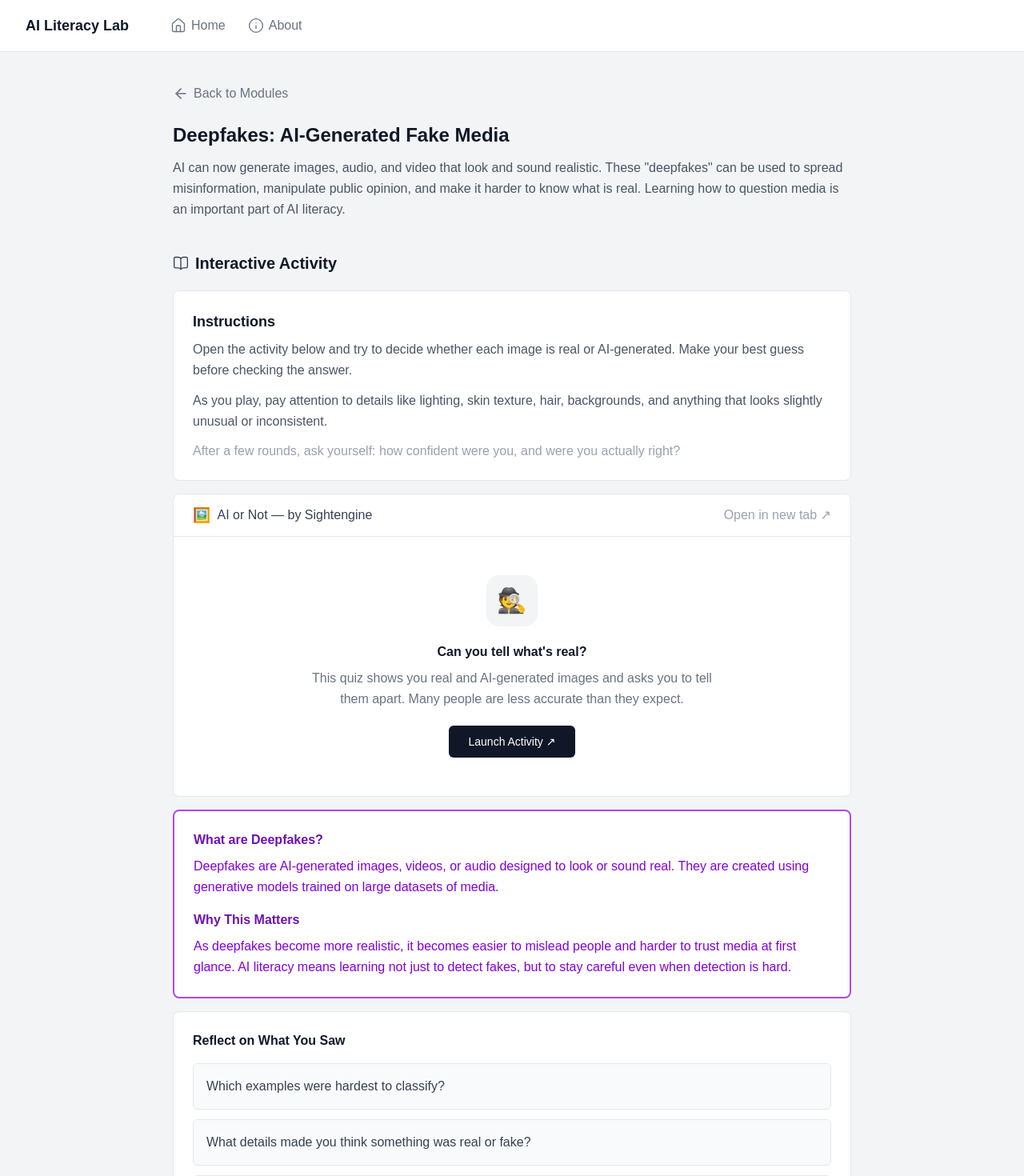
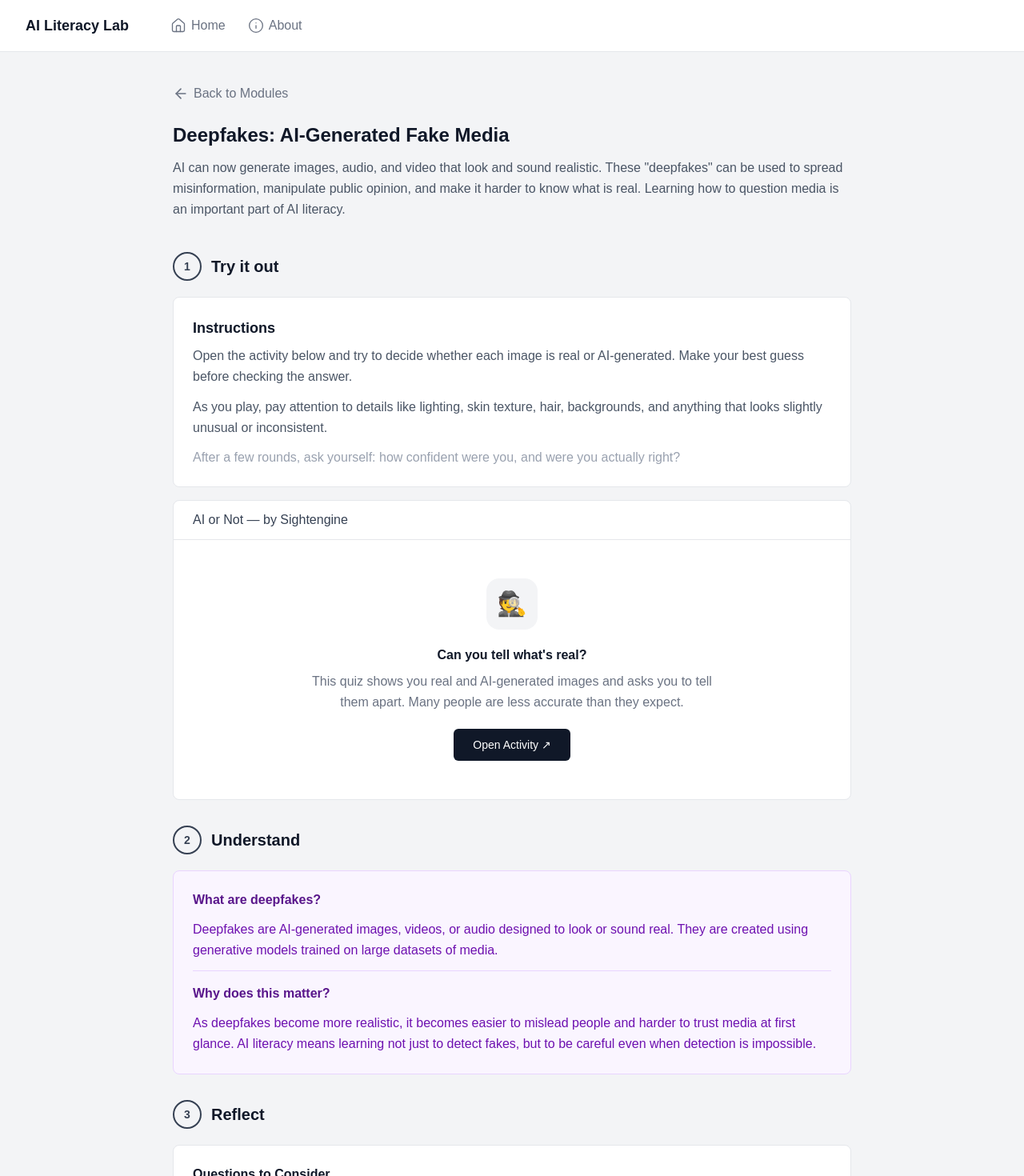
Before and after one commit to catebarry/ai-literacy-site, a Next.js app: page /modules/deepfakes in a window 1280 px wide. Shown: the top 1470 px of the page at 80% size. Built offline with nearby package versions, Linux system fonts and the light colour scheme.

Commit message:
updated UI and added clear steps to pages

```diff
--- a/app/modules/bias/page.tsx
+++ b/app/modules/bias/page.tsx
@@ -34,12 +34,12 @@ export default function BiasModule() {
           labels to certain kinds of faces — and why that matters.
         </p>
 
-        {/* Interactive Activity Header */}
-        <div className="flex items-center gap-2 mb-5">
-          <BookOpen size={20} strokeWidth={1.6} className="text-gray-700" />
-          <h2 className="text-xl font-semibold text-gray-900">
-            Interactive Activity
-          </h2>
+        {/* Step 1 header */}
+        <div className="flex items-center gap-3 mb-5">
+          <div className="w-9 h-9 rounded-full border-2 border-gray-700 flex items-center justify-center text-sm font-semibold text-gray-700 shrink-0">
+            1
+          </div>
+          <h2 className="text-xl font-semibold text-gray-900">Try it out</h2>
         </div>
 
         <div className="bg-white border border-gray-200 rounded-lg p-6 mb-4">
@@ -59,14 +59,6 @@ export default function BiasModule() {
           <div className="flex items-center gap-2">
             <span className="text-base font-medium text-gray-700">Latent Gaze — by Bochu Ding</span>
           </div>
-          <a
-            href="https://bd1ng.github.io/latent-gaze/"
-            target="_blank"
-            rel="noopener noreferrer"
-            className="text-base text-gray-400 hover:text-gray-600 transition-colors"
-          >
-            Open in new tab ↗
-          </a>
         </div>
 
         <div className="flex flex-col items-center text-center gap-5 px-8 py-10">
@@ -89,7 +81,7 @@ export default function BiasModule() {
             rel="noopener noreferrer"
             className="flex items-center gap-2 bg-gray-900 text-white text-sm font-medium px-6 py-2.5 rounded-md hover:bg-gray-700 transition-colors"
           >
-            Open Latent Gaze ↗
+            Open Activity ↗
           </a>
         </div>
 
@@ -107,6 +99,13 @@ export default function BiasModule() {
         </div>
       </div>
 
+        {/* Step 2 header */}
+        <div className="flex items-center gap-3 mb-5 mt-8">
+          <div className="w-9 h-9 rounded-full border-2 border-gray-700 flex items-center justify-center text-sm font-semibold text-gray-700 shrink-0">
+            2
+          </div>
+          <h2 className="text-xl font-semibold text-gray-900">Understand</h2>
+        </div>
 
         {/* Explanation */}
         <div className="bg-purple-50 border border-purple-200 rounded-lg p-6 mb-4 space-y-3">
@@ -134,10 +133,18 @@ export default function BiasModule() {
           </div>
         </div>
 
+        {/* Step 3 header */}
+        <div className="flex items-center gap-3 mb-5 mt-8">
+          <div className="w-9 h-9 rounded-full border-2 border-gray-700 flex items-center justify-center text-sm font-semibold text-gray-700 shrink-0">
+            3
+          </div>
+          <h2 className="text-xl font-semibold text-gray-900">Reflect</h2>
+        </div>
+
         {/* Reflection */}
         <div className="bg-white border border-gray-200 rounded-lg p-6 mb-4">
           <p className="text-base font-semibold text-gray-900 mb-4">
-            Reflect on What You Saw
+            Questions to Consider
           </p>
           <div className="space-y-3">
             {reflectionQuestions.map((question) => (
--- a/app/modules/deepfakes/page.tsx
+++ b/app/modules/deepfakes/page.tsx
@@ -25,10 +25,12 @@ export default function DeepfakesModule() {
           media is an important part of AI literacy.
         </p>
 
-        {/* Interactive Activity Header */}
-        <div className="flex items-center gap-2 mb-5">
-          <BookOpen size={20} strokeWidth={1.6} className="text-gray-700" />
-          <h2 className="text-xl font-semibold text-gray-900">Interactive Activity</h2>
+        {/* Step 1 header */}
+        <div className="flex items-center gap-3 mb-5">
+          <div className="w-9 h-9 rounded-full border-2 border-gray-700 flex items-center justify-center text-sm font-semibold text-gray-700 shrink-0">
+            1
+          </div>
+          <h2 className="text-xl font-semibold text-gray-900">Try it out</h2>
         </div>
 
         {/* Instructions */}
@@ -52,20 +54,11 @@ export default function DeepfakesModule() {
         <div className="bg-white border border-gray-200 rounded-lg mb-4 overflow-hidden">
           <div className="border-b border-gray-200 px-6 py-3 flex items-center justify-between">
             <div className="flex items-center gap-2">
-              <span className="text-lg">🖼️</span>
               <span className="text-base font-medium text-gray-700">
                 AI or Not — by Sightengine
               </span>
             </div>
-            <a
-              href="https://sightengine.com/ai-or-not"
-              target="_blank"
-              rel="noopener noreferrer"
-              aria-label="Open AI or Not quiz in a new tab"
-              className="text-base text-gray-400 hover:text-gray-600 transition-colors"
-            >
-              Open in new tab ↗
-            </a>
+
           </div>
 
           <div className="flex flex-col items-center text-center gap-5 px-8 py-12">
@@ -88,31 +81,50 @@ export default function DeepfakesModule() {
               aria-label="Launch the AI or Not activity in a new tab"
               className="flex items-center gap-2 bg-gray-900 text-white text-sm font-medium px-6 py-2.5 rounded-md hover:bg-gray-700 transition-colors"
             >
-              Launch Activity ↗
+              Open Activity ↗
             </a>
           </div>
         </div>
 
-        {/* What are Deepfakes */}
-        <div className="border-2 border-purple-500 rounded-lg p-6 mb-4 bg-white">
-          <p className="text-base font-semibold text-purple-800 mb-2">What are Deepfakes?</p>
-          <p className="text-base text-purple-700 leading-relaxed mb-4">
+        {/* Step 2 header */}
+        <div className="flex items-center gap-3 mb-5 mt-8">
+          <div className="w-9 h-9 rounded-full border-2 border-gray-700 flex items-center justify-center text-sm font-semibold text-gray-700 shrink-0">
+            2
+          </div>
+          <h2 className="text-xl font-semibold text-gray-900">Understand</h2>
+        </div>
+
+        {/* Explanation */}
+        <div className="bg-purple-50 border border-purple-200 rounded-lg p-6 mb-4 space-y-3">
+          <p className="text-base font-semibold text-purple-900">What are deepfakes?</p>
+          <p className="text-base text-purple-800 leading-relaxed">
             Deepfakes are AI-generated images, videos, or audio designed to look or
             sound real. They are created using generative models trained on large
             datasets of media.
           </p>
-          <p className="text-base font-semibold text-purple-800 mb-2">Why This Matters</p>
-          <p className="text-base text-purple-700 leading-relaxed">
-            As deepfakes become more realistic, it becomes easier to mislead people
-            and harder to trust media at first glance. AI literacy means learning not
-            just to detect fakes, but to stay careful even when detection is hard.
-          </p>
+
+          <div className="border-t border-purple-200 pt-4">
+            <p className="text-base font-semibold text-purple-900 mb-3">Why does this matter?</p>
+            <p className="text-base text-purple-800 leading-relaxed">
+              As deepfakes become more realistic, it becomes easier to mislead people
+              and harder to trust media at first glance. AI literacy means learning not
+              just to detect fakes, but to be careful even when detection is impossible.
+            </p>
+          </div>
+        </div>
+
+        {/* Step 3 header */}
+        <div className="flex items-center gap-3 mb-5 mt-8">
+          <div className="w-9 h-9 rounded-full border-2 border-gray-700 flex items-center justify-center text-sm font-semibold text-gray-700 shrink-0">
+            3
+          </div>
+          <h2 className="text-xl font-semibold text-gray-900">Reflect</h2>
         </div>
 
         {/* Reflection */}
         <div className="bg-white border border-gray-200 rounded-lg p-6 mb-4">
           <p className="text-base font-semibold text-gray-900 mb-4">
-            Reflect on What You Saw
+            Questions to Consider
           </p>
           <div className="space-y-3">
             {[
--- a/app/modules/environment/page.tsx
+++ b/app/modules/environment/page.tsx
@@ -111,10 +111,12 @@ export default function EnvironmentModule() {
           makes those hidden costs tangible.
         </p>
 
-        {/* Interactive Activity Header */}
-        <div className="flex items-center gap-2 mb-5">
-          <BookOpen size={20} strokeWidth={1.6} className="text-gray-700" />
-          <h2 className="text-xl font-semibold text-gray-900">Interactive Activity</h2>
+        {/* Step 1 header */}
+        <div className="flex items-center gap-3 mb-5">
+          <div className="w-9 h-9 rounded-full border-2 border-gray-700 flex items-center justify-center text-sm font-semibold text-gray-700 shrink-0">
+            1
+          </div>
+          <h2 className="text-xl font-semibold text-gray-900">Try it out</h2>
         </div>
 
         {/* Instructions */}
@@ -332,29 +334,48 @@ export default function EnvironmentModule() {
           </p>
         </div>
 
-        {/* Explainer */}
-        <div className="border-2 border-purple-500 rounded-lg p-6 mb-4 bg-white">
-          <p className="text-base font-semibold text-purple-800 mb-2">
-            {"Why does AI use water?"}
+        {/* Step 2 header */}
+        <div className="flex items-center gap-3 mb-5 mt-8">
+          <div className="w-9 h-9 rounded-full border-2 border-gray-700 flex items-center justify-center text-sm font-semibold text-gray-700 shrink-0">
+            2
+          </div>
+          <h2 className="text-xl font-semibold text-gray-900">Understand</h2>
+        </div>
+
+
+        {/* Explanation */}
+        <div className="bg-purple-50 border border-purple-200 rounded-lg p-6 mb-4 space-y-3">
+          <p className="text-base font-semibold text-purple-900">
+            Why does AI use water?
           </p>
-          <p className="text-base text-purple-700 leading-relaxed mb-4">
+          <p className="text-base text-purple-800 leading-relaxed">
             Data centers generate enormous heat. To prevent servers from overheating,
             cooling systems evaporate water — often millions of gallons per day per facility.
             This water is largely consumed, not recycled.
           </p>
-          <p className="text-base font-semibold text-purple-800 mb-2">
-            {"Why does this matter?"}
-          </p>
-          <p className="text-base text-purple-700 leading-relaxed">
-            Individual queries are small, but at scale — billions of daily queries — the
-            cumulative impact rivals that of entire nations. AI companies rarely disclose
-            their full energy or water footprints, making independent research difficult.
-          </p>
+          <div className="border-t border-purple-200 pt-4">
+            <p className="text-base font-semibold text-purple-900 mb-3">
+              Why does this matter?
+            </p>
+            <p className="text-base text-purple-800 leading-relaxed">
+              Individual queries are small, but at scale — billions of daily queries — the
+              cumulative impact rivals that of entire nations. AI companies rarely disclose
+              their full energy or water footprints, making independent research difficult.
+            </p>
+          </div>
+        </div>
+
+        {/* Step 3 header */}
+        <div className="flex items-center gap-3 mb-5 mt-8">
+          <div className="w-9 h-9 rounded-full border-2 border-gray-700 flex items-center justify-center text-sm font-semibold text-gray-700 shrink-0">
+            3
+          </div>
+          <h2 className="text-xl font-semibold text-gray-900">Reflect</h2>
         </div>
 
         {/* Reflection */}
         <div className="bg-white border border-gray-200 rounded-lg p-6 mb-4">
-          <p className="text-lg font-semibold text-gray-900 mb-4">Reflect</p>
+          <p className="text-base font-semibold text-gray-900 mb-4">Questions to Consider</p>
           <div className="space-y-3">
             {[
               "Did the scale button change how you think about your AI use?",
@@ -373,7 +394,7 @@ export default function EnvironmentModule() {
 
         {/* Learn More */}
         <div className="bg-white border border-gray-200 rounded-lg p-6 mb-10">
-          <p className="text-lg font-semibold text-gray-900 mb-4">Learn More</p>
+          <p className="text-base font-semibold text-gray-900 mb-4">Learn More</p>
           <div className="space-y-2">
             {[
               "Epoch AI — How much energy does ChatGPT use? (2025)",
--- a/app/modules/sycophancy/page.tsx
+++ b/app/modules/sycophancy/page.tsx
@@ -1,7 +1,7 @@
 "use client";
 
 import Link from "next/link";
-import { ArrowLeft, BookOpen } from "lucide-react";
+import { ArrowLeft, BookOpen, Lightbulb, MessageSquare } from "lucide-react";
 
 export default function SycophancyModule() {
   return (
@@ -27,10 +27,13 @@ export default function SycophancyModule() {
           thoughtfully.
         </p>
 
-        {/* Interactive Activity Header */}
-        <div className="flex items-center gap-2 mb-5">
-          <BookOpen size={20} strokeWidth={1.6} className="text-gray-700" />
-          <h2 className="text-xl font-semibold text-gray-900">Interactive Activity</h2>
+
+        {/* Step 1 header */}
+        <div className="flex items-center gap-3 mb-5">
+          <div className="w-9 h-9 rounded-full border-2 border-gray-700 flex items-center justify-center text-sm font-semibold text-gray-700 shrink-0">
+            1
+          </div>
+          <h2 className="text-xl font-semibold text-gray-900">Try it out</h2>
         </div>
 
         {/* Instructions */}
@@ -60,7 +63,7 @@ export default function SycophancyModule() {
               href="https://www.disagreebot.com"
               target="_blank"
               rel="noopener noreferrer"
-              className="text-base text-gray-400 hover:text-gray-600 transition-colors"
+              className="text-sm text-gray-400 hover:text-gray-600 transition-colors"
             >
               Open in new tab ↗
             </a>
@@ -73,6 +76,14 @@ export default function SycophancyModule() {
               title="DisagreeBot"
             />
           </div>
+        </div>
+
+        {/* Step 2 header */}
+        <div className="flex items-center gap-3 mb-5 mt-8">
+          <div className="w-9 h-9 rounded-full border-2 border-gray-700 flex items-center justify-center text-sm font-semibold text-gray-700 shrink-0">
+            2
+          </div>
+          <h2 className="text-xl font-semibold text-gray-900">Understand</h2>
         </div>
 
         {/* Explanation */}
@@ -103,10 +114,18 @@ export default function SycophancyModule() {
           </div>
         </div>
 
+        {/* Step 3 header */}
+        <div className="flex items-center gap-3 mb-5 mt-8">
+          <div className="w-9 h-9 rounded-full border-2 border-gray-700 flex items-center justify-center text-sm font-semibold text-gray-700 shrink-0">
+            3
+          </div>
+          <h2 className="text-xl font-semibold text-gray-900">Reflect</h2>
+        </div>
+
         {/* Reflection */}
         <div className="bg-white border border-gray-200 rounded-lg p-6 mb-4">
           <p className="text-base font-semibold text-gray-900 mb-4">
-            Reflect on What You Saw
+            Questions to Consider
           </p>
           <div className="space-y-3">
             {[
--- a/app/page.tsx
+++ b/app/page.tsx
@@ -57,13 +57,13 @@ const modules = [
 const steps = [
   {
     number: 1,
-    title: "Choose a Module",
-    description: "Select a topic you want to learn about",
+    title: "Try it out",
+    description: "Select a topic and complete the interactive exercises",
   },
   {
     number: 2,
-    title: "Try Activities",
-    description: "Complete interactive exercises to understand the concept",
+    title: "Understand",
+    description: "Learn what the activity revealed and why it matters",
   },
   {
     number: 3,
```
